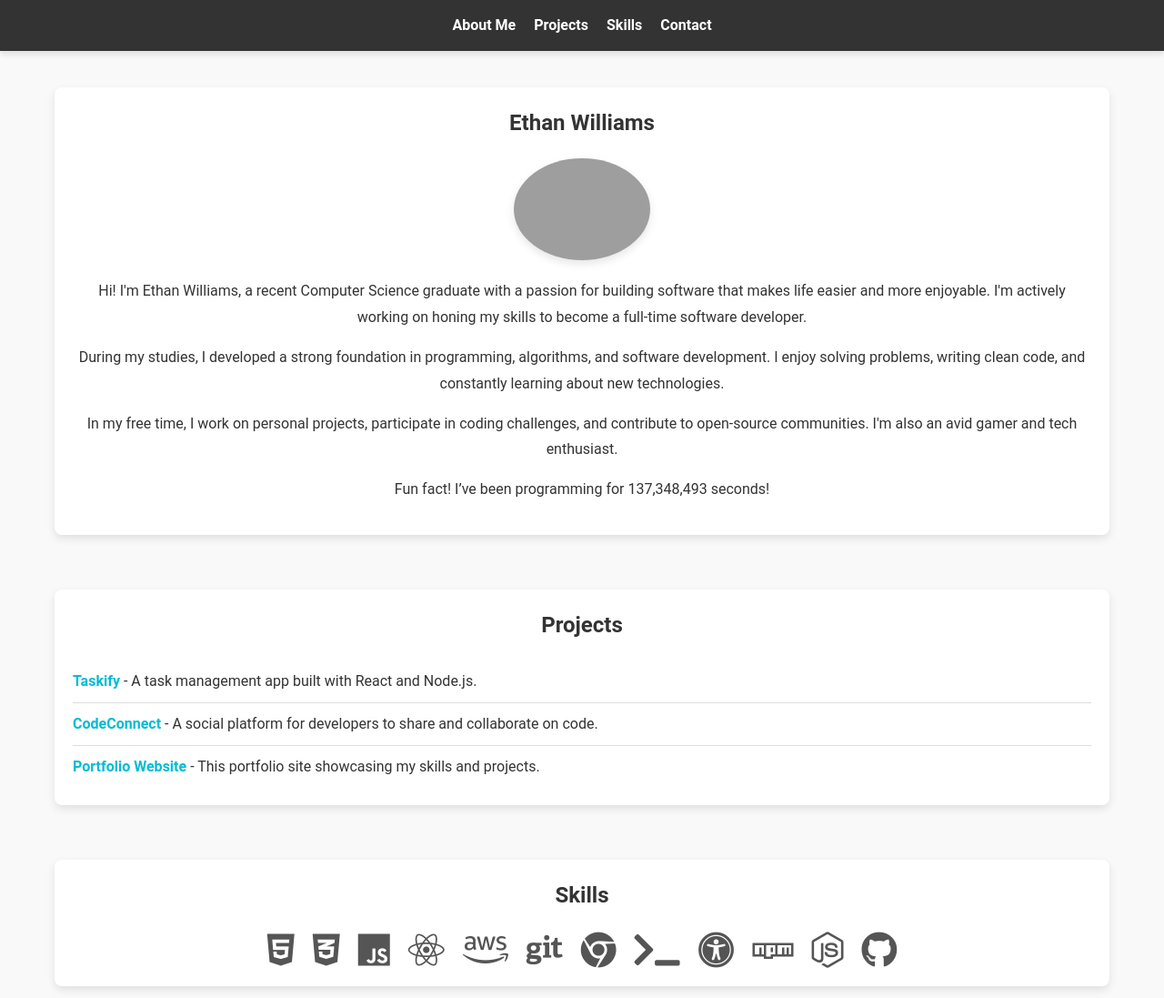
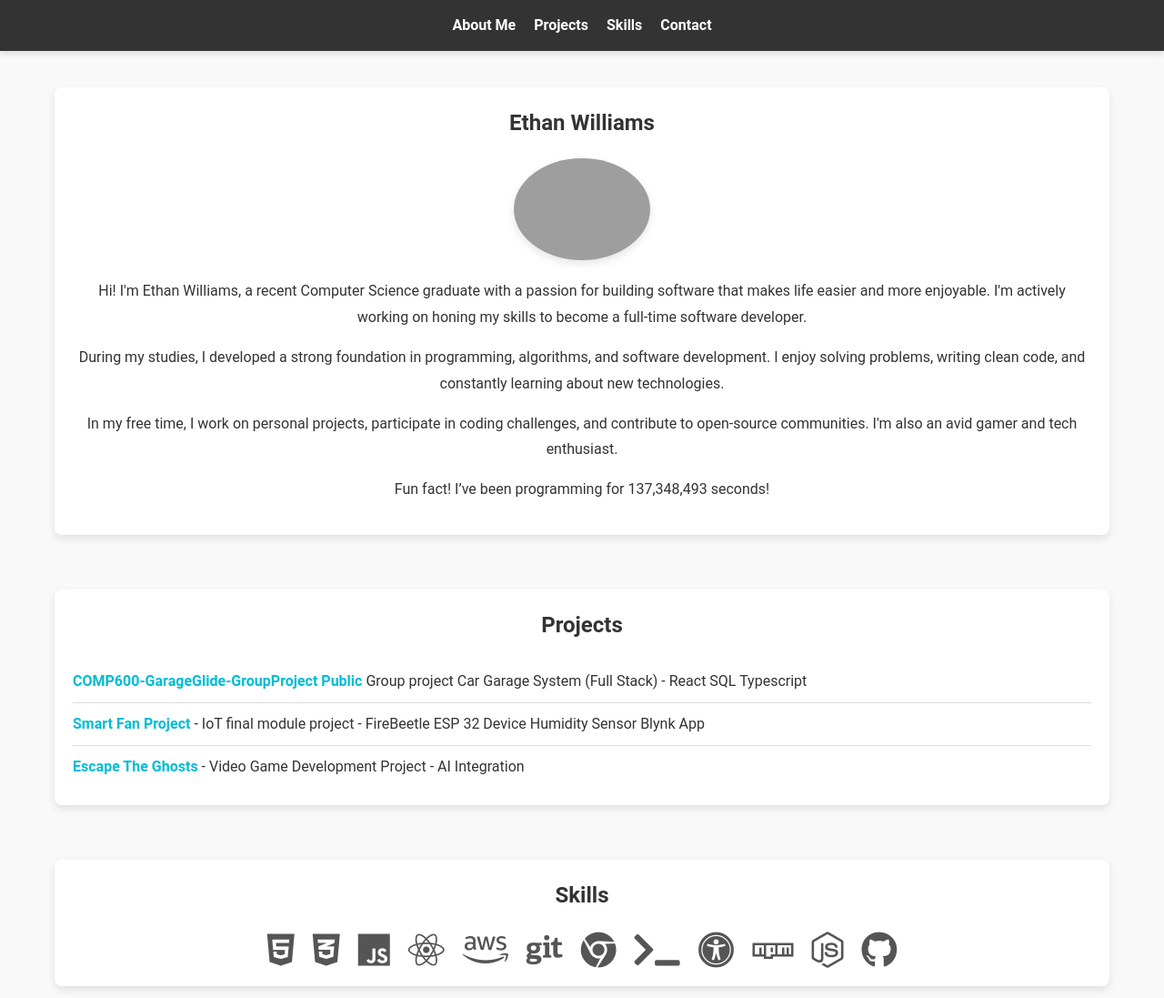
Before and after one commit to ethxn2021/portfolio-project-codecademy, a plain HTML site: page index.html in a window 1280 px wide. Shown: the top 1097 px of the page at 91% size. Drawn offline with Linux system fonts and the light colour scheme; grey boxes are pictures that could not be loaded.

Commit message:
Update index.html

```diff
--- a/index.html
+++ b/index.html
@@ -54,16 +54,16 @@
         <h2>Projects</h2>
         <ul>
           <li>
-            <strong>Taskify</strong> - A task management app built with React
-            and Node.js.
+            <strong>COMP600-GarageGlide-GroupProject Public </strong> Group
+            project Car Garage System (Full Stack) - React SQL Typescript
           </li>
           <li>
-            <strong>CodeConnect</strong> - A social platform for developers to
-            share and collaborate on code.
+            <strong>Smart Fan Project</strong> - IoT final module project -
+            FireBeetle ESP 32 Device Humidity Sensor Blynk App
           </li>
           <li>
-            <strong>Portfolio Website</strong> - This portfolio site showcasing
-            my skills and projects.
+            <strong>Escape The Ghosts</strong> - Video Game Development Project
+            - AI Integration
           </li>
         </ul>
       </section>
```
